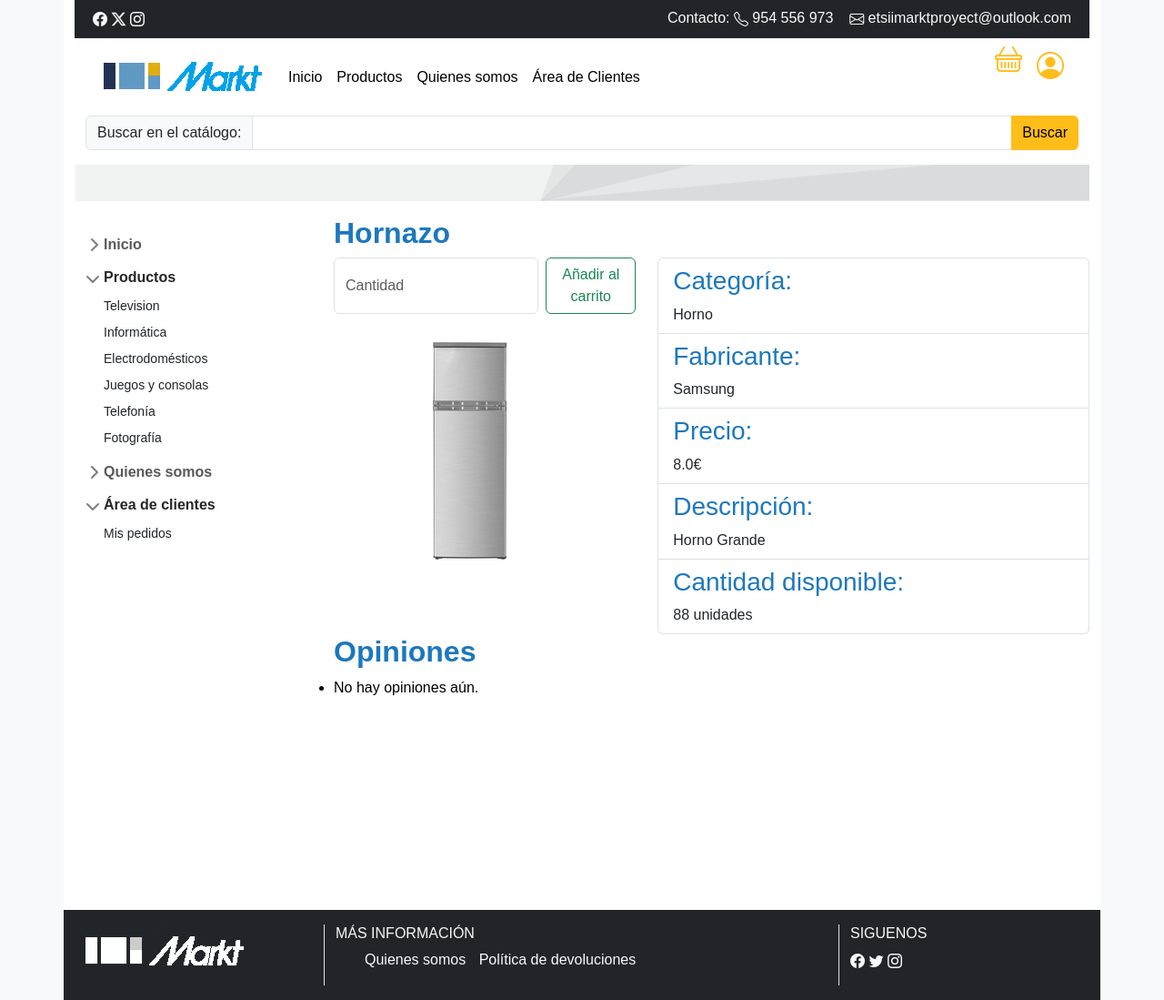
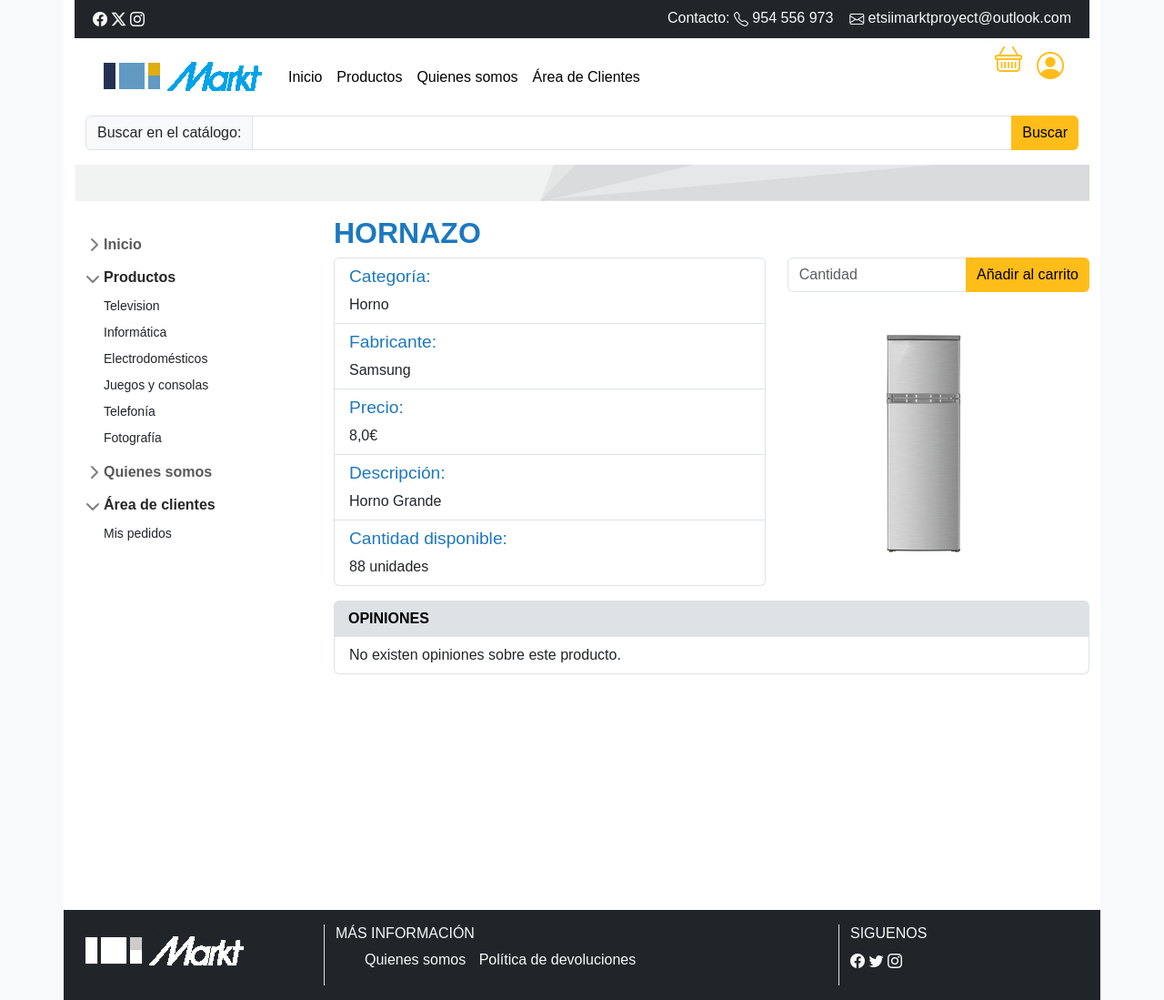
Before and after one commit to antsuagar/ETSIIMarkt, a Django app: page /productos/detalle/4/ in a window 1280 px wide. Shown: the whole page at 91% size. Run offline with Django 4.2, Linux system fonts and the light colour scheme; data comes from the database, SQL or seed files in the repository; both versions use the stored data as it was after the commit; parts of the project's set-up code (start-up, migrations or seed data) failed here and were passed over; some libraries are stand-ins or nearby versions.

Commit message:
[fix] Corrección errores detectados

```diff
--- a/EtsiiMarktProject/EtsiiMarkt/settings.py
+++ b/EtsiiMarktProject/EtsiiMarkt/settings.py
@@ -116,7 +116,7 @@ AUTH_PASSWORD_VALIDATORS = [
 # Internationalization
 # https://docs.djangoproject.com/en/4.2/topics/i18n/
 
-LANGUAGE_CODE = 'en-us'
+LANGUAGE_CODE = 'es-es'
 
 TIME_ZONE = 'UTC'
 
--- a/EtsiiMarktProject/core/views.py
+++ b/EtsiiMarktProject/core/views.py
@@ -6,9 +6,10 @@ from productos.models import Producto, Categoria
 
 
 def index(request):
-    productos = Producto.objects.all()
+    #Obtenemos 4 productos de forma aleatoria
+    productos_aleatorios = Producto.objects.all().order_by('?')[:4]
     categorias = Categoria.objects.all()
-    return render(request, 'home.html', {'productos': productos, 'categorias': categorias})
+    return render(request, 'home.html', {'productos': productos_aleatorios, 'categorias': categorias})
 
 def header(request):
     user = request.user
--- a/EtsiiMarktProject/pedidos/views.py
+++ b/EtsiiMarktProject/pedidos/views.py
@@ -186,7 +186,7 @@ def procesar_pedido(request):
     messages.success(request, 'Su pedido con id: {0}, se ha completado correctamente, se ha enviado un correo con el seguimiento y puede hacer su seguimiento en la pestañas Pedidos realizados'.format(id_pedido))
 
 
-    return render(request, 'home.html')
+    return render(request, 'envios/resultado_envio.html')
 
 def pedidos_usuario(request):
 
--- a/EtsiiMarktProject/static/css/styles.css
+++ b/EtsiiMarktProject/static/css/styles.css
@@ -22,10 +22,12 @@ body {
 h2 {
     color: var(--primary-color);
     font-weight: 700;
+    text-transform: uppercase;
 }
 
 h3{
     color: var(--primary-color) !important;
+    font-size: 1.2rem;
 }
 
 h4{
@@ -163,3 +165,12 @@ nav.bg-body-tertiary {
     font-size: 14px;
     margin-top: 5px;
 }
+
+
+/********** OPINIONES *******************/
+.opiniones .list-group-item.active{
+    background-color: var(--bs-gray-300);
+    border: none;
+    color: var(--bs-black);
+    font-weight: 600;
+}
--- a/EtsiiMarktProject/templates/base.html
+++ b/EtsiiMarktProject/templates/base.html
@@ -4,7 +4,7 @@
 
     <meta charset="UTF-8">
     <meta name="viewport" content="width=device-width, initial-scale=1, shrink-to-fit=no">
-
+    <link rel="icon" type="image/jpg" href="/media/images/favicon.png"/>
 
     <!-- CSS de Bootstrap desde CDN -->
     <link href="https://cdn.jsdelivr.net/npm/bootstrap@5.3.2/dist/css/bootstrap.min.css" rel="stylesheet" integrity="sha384-T3c6CoIi6uLrA9TneNEoa7RxnatzjcDSCmG1MXxSR1GAsXEV/Dwwykc2MPK8M2HN" crossorigin="anonymous">
--- a/EtsiiMarktProject/templates/home.html
+++ b/EtsiiMarktProject/templates/home.html
@@ -3,7 +3,7 @@
 <head>
     <meta charset="UTF-8">
     <meta name="viewport" content="width=device-width, initial-scale=1, shrink-to-fit=no">
-
+    <link rel="icon" type="image/jpg" href="/media/images/favicon.png"/>
     <!-- CSS de Bootstrap desde CDN -->
     <link href="https://cdn.jsdelivr.net/npm/bootstrap@5.1.3/dist/css/bootstrap.min.css" rel="stylesheet" integrity="sha384-1BmE4kWBq78iYhFldvKuhfTAU6auU8tT94WrHftjDbrCEXSU1oBoqyl2QvZ6jIW3" crossorigin="anonymous">
     <link rel="stylesheet" href="https://cdn.jsdelivr.net/npm/bootstrap-icons@1.11.2/font/bootstrap-icons.min.css">
--- a/EtsiiMarktProject/templates/productos/detalle.html
+++ b/EtsiiMarktProject/templates/productos/detalle.html
@@ -5,29 +5,7 @@
 {% block content %}
 <h2>{{ producto.nombre }}</h2>
 
-<div class="row producto">
-
-    {% if messages %}
-    <ul class="messages">
-        {% for message in messages %}
-            <li{% if message.tags %} class="{{ message.tags }}"{% endif %}>{{ message }}</li>
-        {% endfor %}
-    </ul>
-    {% endif %}
-
-    <div class="col-5 ">
-            <form class="d-flex" role="cesta" method="get" action="{% url 'detalle' producto.id %}">
-                <input class="form-control me-2" type="number" name="cantidad" min="1" max="{{ producto.cantidad }}" id="cantidad" placeholder="Cantidad">
-                <br>
-                <button class="btn btn-outline-success" type="submit">Añadir al carrito</button>
-                </form>
-        {% load static %}
-        <a href="#">
-            {% if producto.imagen %}
-                <img src="{{producto.imagen.url}}" class="img-fluid">
-            {% endif %}
-        </a>
-    </div>
+<div class="row producto mb-3">
     <div class="col-7">
         <ul class="list-group">
             <li class="list-group-item"><h3>Categoría:</h3> {{ producto.categoria }}</li>
@@ -36,27 +14,44 @@
             <li class="list-group-item"><h3>Descripción:</h3> {{ producto.descripcion }}</li>
             <li class="list-group-item"><h3>Cantidad disponible:</h3>{% if agotado %} Lo sentimos este producto esta agotado {% else %} {{ producto.cantidad }} unidades  {% endif %}</li>
           </ul>
-
     </div>
+    <div class="col-5 ">
+        <form class="mb-3" role="cesta" method="get" action="{% url 'detalle' producto.id %}">
+            <div class="input-group">
+                <input class="form-control" type="number" name="cantidad" min="1" max="{{ producto.cantidad }}" id="cantidad" placeholder="Cantidad">
+                <button class="btn btn-outline-secondary" type="submit">Añadir al carrito</button>
+            </div>
+        </form>
+        {% if messages %}
+        <ul class="messages">
+        {% for message in messages %}
+            <li{% if message.tags %} class="{{ message.tags }}"{% endif %}>{{ message }}</li>
+        {% endfor %}
+    </ul>
+    {% endif %}
+    {% load static %}
+    <a href="{{producto.imagen.url}}" target="_blank">
+        {% if producto.imagen %}
+            <img src="{{producto.imagen.url}}" class="img-fluid">
+        {% endif %}
+    </a>
+</div>
 
 
 </div>
 <div class="row opiniones">
-    <h2>Opiniones</h2>
-    <ul>
+    <div class="col-12">
+    <ul class="list-group mb-3">
+        <li class="list-group-item active" aria-current="true">OPINIONES</li>
         {% for opinion in opiniones %}
-            <li>
-                <strong>{{ opinion.user.username }}</strong>: {{ opinion.cuerpo }}
-            </li>
+        <li class="list-group-item"><strong>{{ opinion.user.username }}</strong>: {{ opinion.cuerpo }}</li>
         {% empty %}
-             <li>No hay opiniones aún.</li>
+        <li class="list-group-item">No existen opiniones sobre este producto.</li>
         {% endfor %}
     </ul>
     {% if user.is_authenticated %}
-        <a class="btn btn-secondary" href="{% url 'agregar_opinion' producto.id %}">Agregar opinión</a>
+    <a class="btn btn-secondary col-3" href="{% url 'agregar_opinion' producto.id %}">Agregar opinión</a>
     {% endif %}
 </div>
-
-
-
+</div>
 {% endblock %}
```
Also changed, not shown: EtsiiMarktProject/templates/envios/formulario_envio.html (+8 -7 lines), EtsiiMarktProject/templates/envios/resultado_envio.html (added, +21 -0 lines), EtsiiMarktProject/db.sqlite3, EtsiiMarktProject/media/productos_imagenes/tv-sony_IyXeP4H.png (added), EtsiiMarktProject/productos/admin.py (line endings or trailing spaces).
